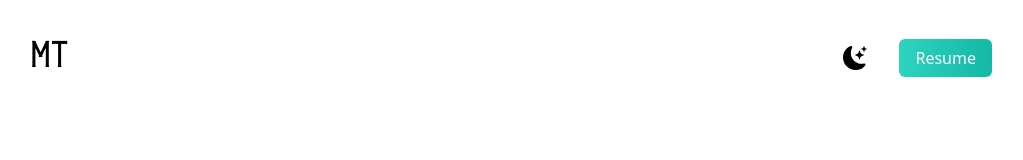
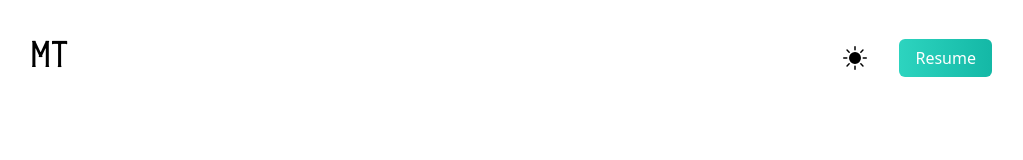
Before and after one commit to munisht06/personal-portfolio, a Next.js app: page / in a window 1280 px wide. Both pictures are taken after a click on the icon 983 px from the left and 58 px from the top of the page. Shown: the top 160 px of the page, without its empty margins (128-1151 px from the left). Built offline with nearby package versions, Linux system fonts and the light colour scheme.

Commit message:
light and dark mode toggle

```diff
--- a/pages/index.js
+++ b/pages/index.js
@@ -6,6 +6,7 @@ import Projects from "./projects.js";
 import Contact from "./contact.js";
 import Footer from "./footer.js";
 import { BsFillMoonStarsFill } from "react-icons/bs";
+import { BsFillSunFill } from "react-icons/bs";
 
 import { useState } from "react";
 
@@ -29,16 +30,20 @@ export default function Home() {
             <h1 className="text-3xl font-burtons dark:text-white ">MT</h1>
             <ul className="flex items-center">
               <li>
-                <BsFillMoonStarsFill
-                  className=" cursor-pointer text-2xl"
-                  onClick={() => setDarkMode(!darkMode)}
-                />
+                <div onClick={() => setDarkMode(!darkMode)}>
+                  {!darkMode ? (
+                    <BsFillSunFill className=" cursor-pointer text-2xl" />
+                  ) : (
+                    <BsFillMoonStarsFill className=" cursor-pointer text-2xl" />
+                  )}
+                </div>
               </li>
               <li>
                 <a
                   className=" bg-gradient-to-r  from-teal-400 to-teal-500 hover:bg-gradient-to-l font-medium text-white dark:text-gray-900 px-4 py-2 rounded-md ml-8"
                   href="Munish_Tanwar_Resume.pdf"
-                  target={"_blank"} rel="noreferrer"
+                  target={"_blank"}
+                  rel="noreferrer"
                 >
                   Resume
                 </a>
```
